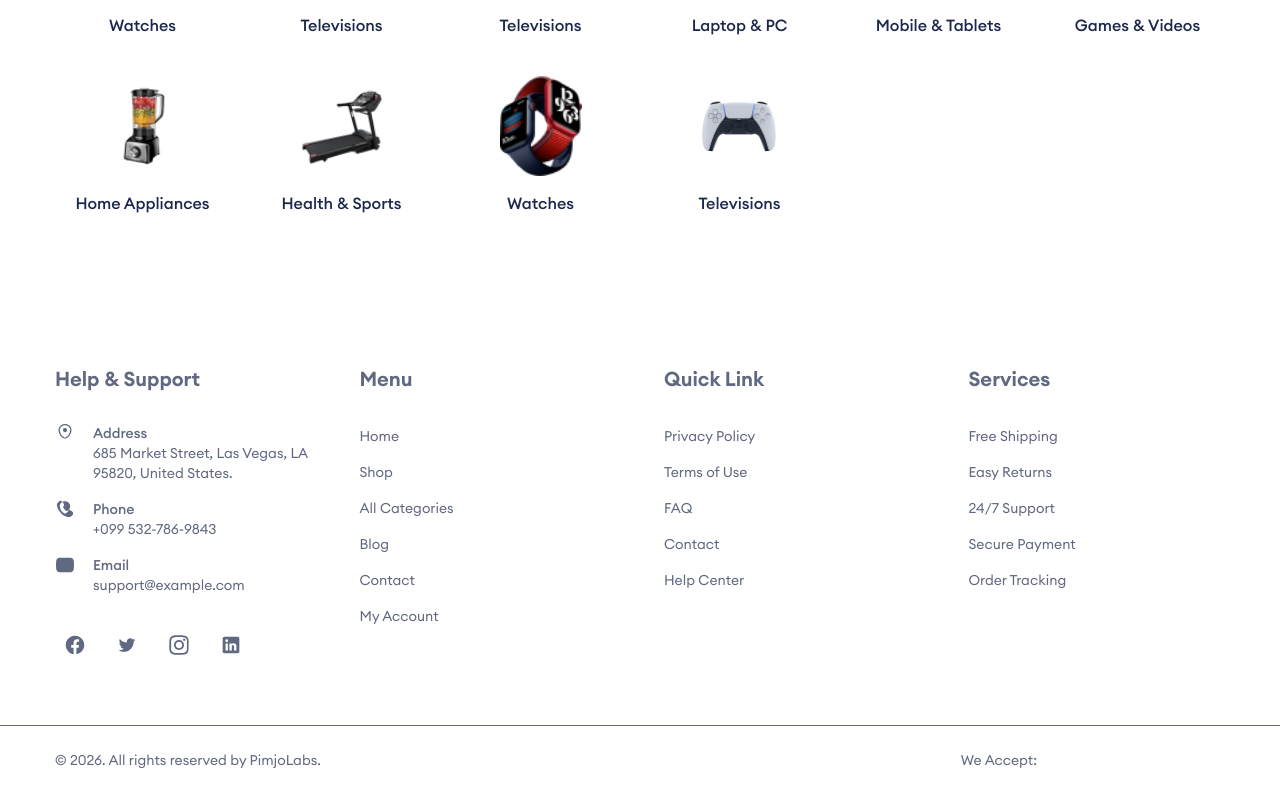
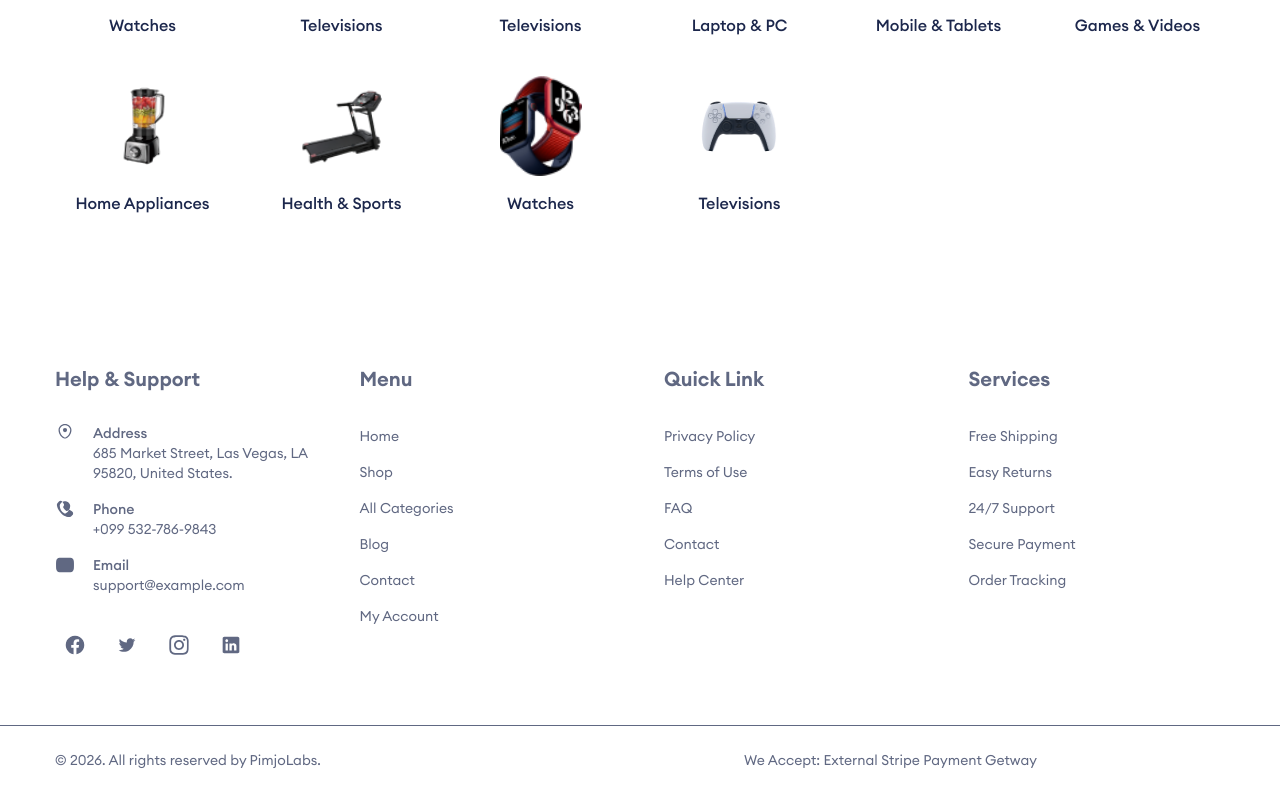
Before and after one commit to ZAWADBINSHARIF/NextJS-Ecommerce-Template, a Next.js app: page /all-categories in a window 1280 px wide. Shown: the part 501-1295 px from the top of the page. Built offline with nearby package versions, Linux system fonts and the light colour scheme.

Commit message:
Update package-lock.json and enhance footer payment method description

```diff
--- a/src/components/Footer/index.tsx
+++ b/src/components/Footer/index.tsx
@@ -304,7 +304,7 @@ const Footer = () => {
             </p>
 
             <div className="flex items-center gap-6">
-              <span className="text-gray-600 text-sm">We Accept:</span>
+              <span className="text-gray-600 text-sm">We Accept: External Stripe Payment Getway</span>
               <div className="flex items-center gap-3">
                 <div className="w-8 h-5 bg-gray-400 rounded"></div>
                 <div className="w-8 h-5 bg-gray-400 rounded"></div>
--- a/src/components/Header/index.tsx
+++ b/src/components/Header/index.tsx
@@ -203,7 +203,7 @@ const Header = () => {
           <div className="flex items-center justify-between">
             {/* <!--=== Main Nav Start ===--> */}
             <div
-              className={`w-[288px] absolute right-4 top-full xl:static xl:w-auto h-0 xl:h-auto invisible xl:visible xl:flex items-center justify-between ${navigationOpen &&
+              className={`w-[240px] absolute right-4 top-full xl:static xl:w-auto h-0 xl:h-auto invisible xl:visible xl:flex items-center justify-between z-50 ${navigationOpen &&
                 `!visible bg-white shadow-lg border border-gray-3 !h-auto max-h-[400px] overflow-y-scroll rounded-md p-5`
                 }`}
             >
```
Also changed, not shown: 1 other file (tests, documents, lock files or other folders).
